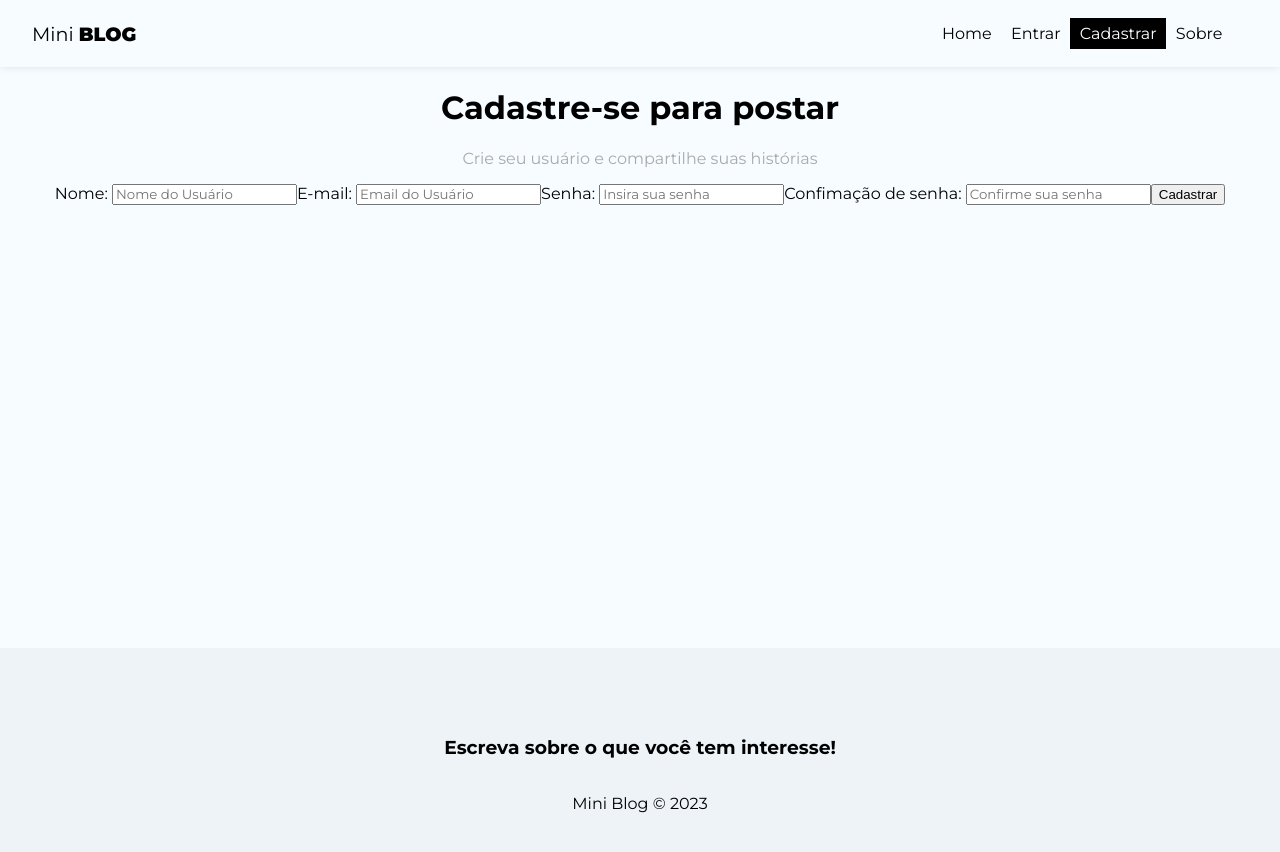
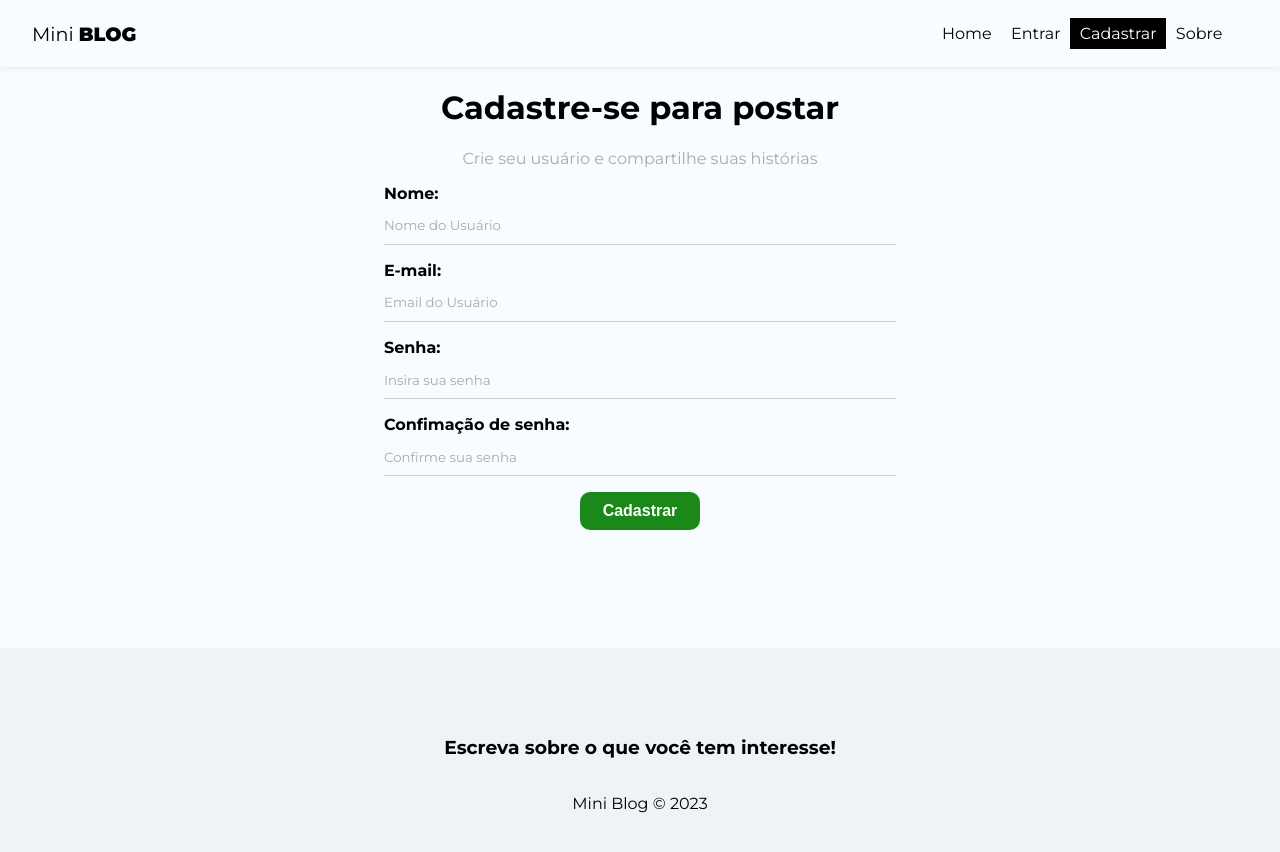
Before and after one commit to leonardorimes/hora-de-codar-curso-react, a React (Create React App) app in the folder 10_MINIBLOG/miniblog/: page /register in a window 1280 px wide. Shown: the top 852 px of the page. Built offline with nearby package versions, Linux system fonts and the light colour scheme.

Commit message:
css do formulario e states do formulario

```diff
--- a/10_MINIBLOG/miniblog/src/index.css
+++ b/10_MINIBLOG/miniblog/src/index.css
@@ -8,6 +8,7 @@
 input::placeholder,
 textarea::placeholder {
   font-family: "Montserrat", sans-serif;
+  color: #AAA;
 }
 
 input:focus,
@@ -31,3 +32,83 @@
 nav button:hover {
   color: #bbb;
 }
+
+/* form styles */
+
+form {
+  max-width: 40%;
+  margin: 0 auto;
+}
+
+label {
+  display: flex;
+  flex-direction: column;
+  margin-bottom: 1px;
+  margin-bottom: 1em;
+}
+
+label span {
+  margin-bottom: .3em;
+  font-weight: bold;
+  text-align: left;
+}
+
+input,
+textarea {
+  box-sizing: border-box;
+  border: none;
+  border-bottom: 1px solid #ccc;
+  padding: .8em 0;
+  background-color: transparent;
+}
+
+.btn {
+  background-color: #1a8919;
+  color: #fff;
+  text-align: center;
+  cursor: pointer;
+  border-radius: 10px;
+  width: 120px;
+  font-weight: bold;
+  border: none;
+  padding: 10px 15px;
+  font-size: 1em;
+}
+
+.btn.btn-dark {
+  background-color: #000;
+  border-radius: 0;
+}
+
+.btn.btn-outline {
+  background-color: transparent;
+  border-radius: 0;
+  color: #000;
+  border: 1px solid black;
+  padding: 7px 30px;
+}
+
+.btn:hover{
+  background-color: #0f730c;
+  color: #fff;
+}
+
+.btn.btn-outline:hover {
+  background-color: #000;
+}
+
+.btn.btn-danger:hover{
+  background-color: #DC3545;
+}
+
+button[disabled] {
+  background-color: #aaa;
+}
+
+.container .error {
+  color: #721c24;
+  background-color: #f8d7da;
+  border: 1px solid #F5C6CB;
+  padding: 5px;
+  border-radius: 5px;
+}
--- a/10_MINIBLOG/miniblog/src/pages/Register/Register.js
+++ b/10_MINIBLOG/miniblog/src/pages/Register/Register.js
@@ -5,11 +5,36 @@
 
 
 const Register = () => {
+  const [displayName, setDisplayName] = useState("")
+  const [email, setEmail] = useState("")
+  const [password, setPassword] = useState("")
+  const [confirmPassword, setConfirmPassword] = useState("")
+  const [error, setError] = useState("")
+
+  const handleSubmit = (e) => {
+    e.preventDefault()
+    setError()
+
+    const user = {
+      displayName,
+      email,
+      password
+    }
+
+    if(password !== confirmPassword){
+      setError("As senhas precisam ser iguais")
+      return
+    }
+
+    console.log(user)
+
+  }
+
   return (
     <div className={styles.register}>
       <h1>Cadastre-se para postar</h1>
       <p> Crie seu usuário e compartilhe suas histórias</p>
-      <form>
+      <form onSubmit={handleSubmit}>
         <label>
           <span>Nome: </span>
           <input
@@ -17,6 +42,8 @@
             name="displayName"
             required
             placeholder="Nome do Usuário"
+            value={displayName}
+            onChange={(e) => setDisplayName(e.target.value)}
           />
         </label>
 
@@ -27,6 +54,8 @@
             name="email"
             required
             placeholder="Email do Usuário"
+            value={email}
+            onChange={(e) => setEmail(e.target.value)}
           />
         </label>
 
@@ -37,6 +66,8 @@
             name="password"
             required
             placeholder="Insira sua senha"
+            value={password}
+            onChange={(e) => setPassword(e.target.value)}
           />
         </label>
 
@@ -47,12 +78,15 @@
             name="confirmPassword"
             required
             placeholder="Confirme sua senha"
+            value={confirmPassword}
+            onChange={(e) => setConfirmPassword(e.target.value)}
           />
         </label>
 
         <button className="btn">
           Cadastrar
         </button>
+        {error && <p className="error"> {error} </p>}
       </form>
     </div>
   );
```
Also changed, not shown: 10_MINIBLOG/miniblog/src/pages/Register/Register.module.css (line endings or trailing spaces).
